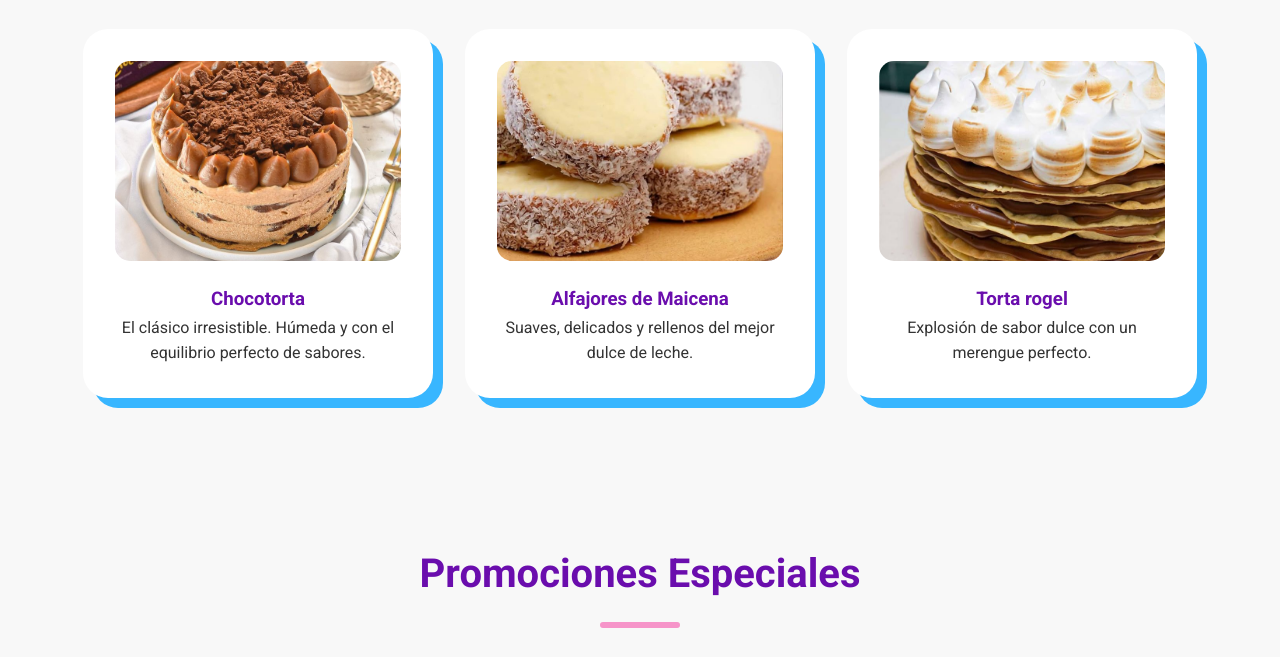
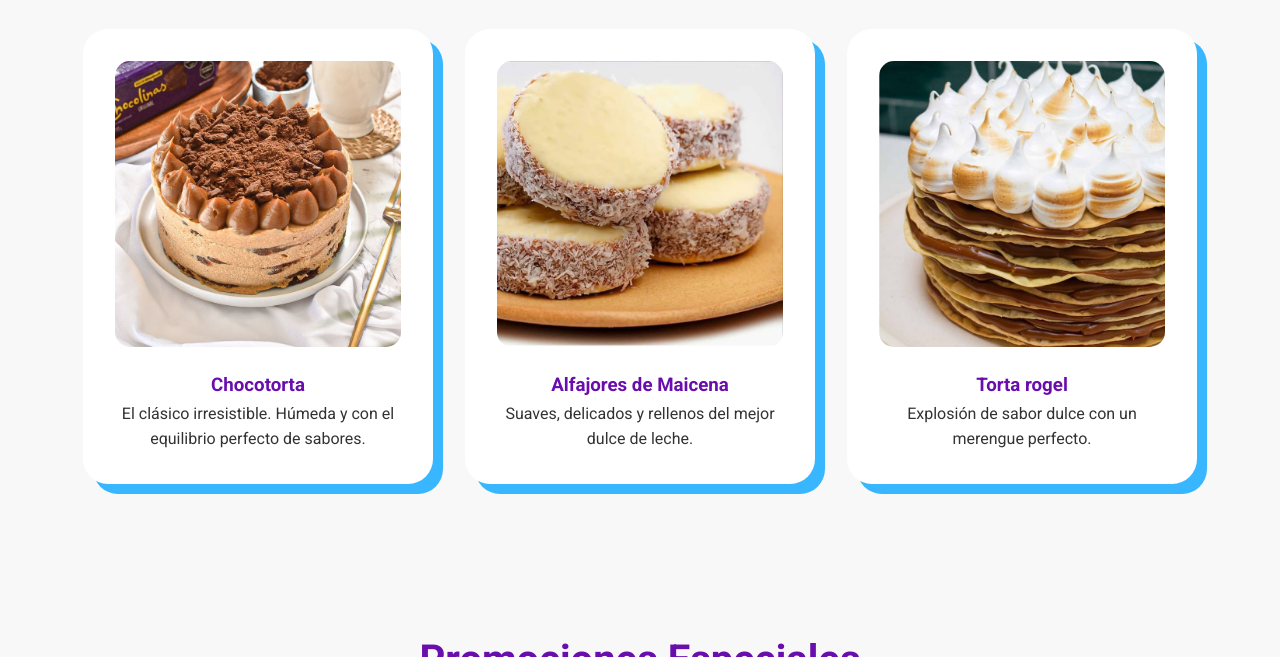
Before and after one commit to MCandela1/dulcemiga-project, a plain HTML site: page index.html in a window 1280 px wide. Shown: the part 748-1405 px from the top of the page. Drawn offline with Linux system fonts and the light colour scheme.

Commit message:
cambio en las cards de inicio

```diff
--- a/css/styles.css
+++ b/css/styles.css
@@ -249,7 +249,7 @@ h1, h2, h3 {
 
 .product-card img, .offer-card img {
     width: 100%;
-    height: 200px;
+    aspect-ratio: 1 / 1;
     object-fit: cover;
     border-radius: 15px;
     margin-bottom: 1rem;
```
